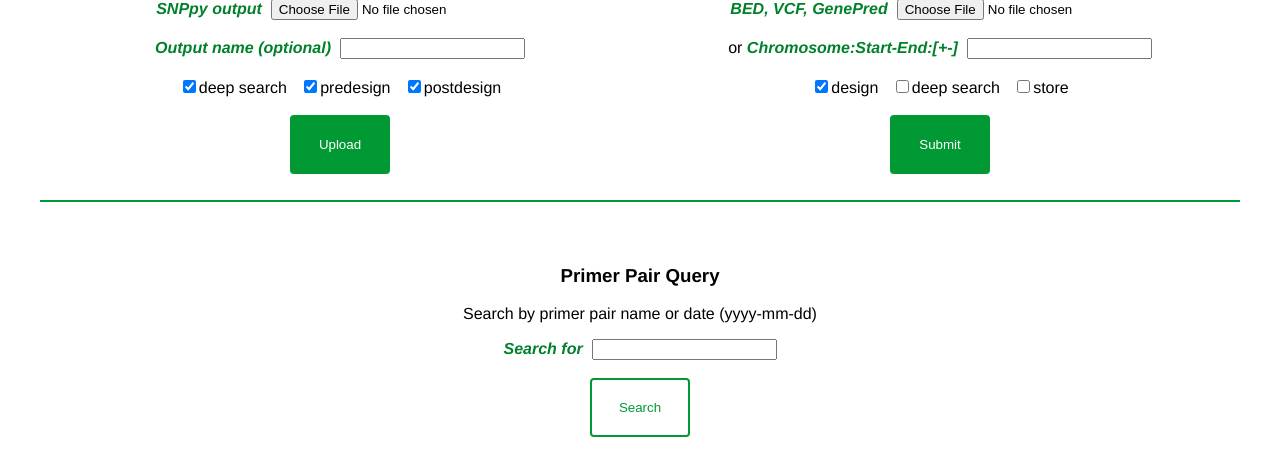
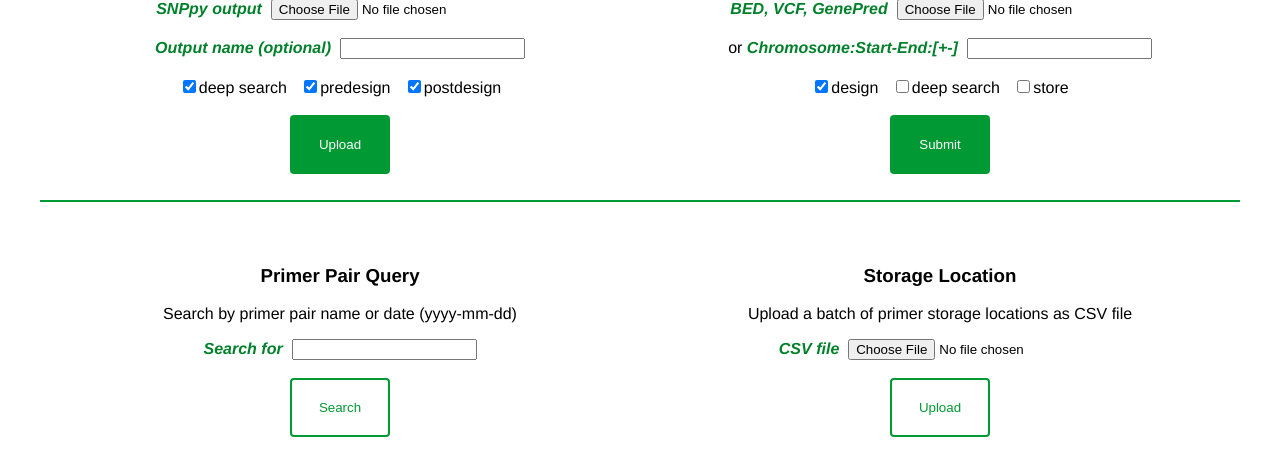
Before and after one commit to KingsPM/zippy, a Flask app: page / in a window 1280 px wide. Shown: the part 174-650 px from the top of the page. Run offline with Flask 2, Linux system fonts and the light colour scheme; parts of the project's set-up code (start-up, migrations or seed data) failed here and were passed over.

Commit message:
Added functionality to upload CSV file with multiple primer storage locations. Form on index page.

```diff
--- a/zippy/templates/index.html
+++ b/zippy/templates/index.html
@@ -28,7 +28,7 @@
         <div>
             <p>&nbsp</p><br><hr><br><br>
         </div>
-        <div id= centre;>
+        <div id="left";>
             <h3>Primer Pair Query</h3>
             <p>Search by primer pair name or date (yyyy-mm-dd)</p>
             <form action="/specify_searchname/" method="post" enctype="multipart/form-data">
@@ -38,15 +38,13 @@
         </div>
         <div>
         </div>
-        <!-- <div id="right">
+        <div id="right">
             <h3>Storage Location</h3>
-            <form action="/update_location/" method="post" enctype="multipart/form-data">
-                <span class="pop">Primer name &nbsp</span><input type="text" name="primername" size=20>
-                <span class="pop">Vessel &nbsp</span><input type="text" name="vessel" maxlength="3" size=3>
-                <span class="pop">Well &nbsp</span><input type="text" name="well"><br><br>
-                <input type="checkbox" name="force" value="True">overwrite<br><br>
-                <input type="submit" id="revSubmit" value="Update">
+            <p>Upload a batch of primer storage locations as CSV file</p>
+            <form action="/upload_batch_locations/" method="post" enctype="multipart/form-data">
+                <span class="pop">CSV file &nbsp</span><input type="file" name="locationsheet"><br><br>
+                <input type="submit" id="revSubmit" value="Upload">
             </form>
-        </div> -->
+        </div>
     </div>
 {% endblock %}
--- a/zippy/views.py
+++ b/zippy/views.py
@@ -10,7 +10,7 @@ from flask import Flask, render_template, request, redirect, send_from_directory
 from celery import Celery
 from werkzeug.utils import secure_filename
 from . import app
-from .zippy import zippyBatchQuery, zippyPrimerQuery, updateLocation, searchByName, updatePrimerName, updatePrimerPairName, blacklistPair
+from .zippy import zippyBatchQuery, zippyPrimerQuery, updateLocation, searchByName, updatePrimerName, updatePrimerPairName, blacklistPair, readprimerlocations
 from .zippylib import ascii_encode_dict
 from .zippylib.primer import Location
 from .zippylib.database import PrimerDB
@@ -280,3 +280,28 @@ def blacklist_pair(pairname):
         for b in blacklisted:
             flash('%s added to blacklist' % (b,), 'success')
     return redirect('/search_by_name/')
+
+@app.route('/upload_batch_locations/', methods=['POST'])
+def upload_samplesheet():
+    if request.method == 'POST':
+        locationsheet = request.files['locationsheet']
+        if not locationsheet:
+            flash('No csvfile submitted. Please try again','warning')
+        else:
+            saveloc = 'uploads/'+locationsheet.filename
+            locationsheet.save(saveloc)
+            updateList = readprimerlocations(saveloc)
+            for item in updateList:
+                print 'Primer:locations to update: ', item
+                with open(app.config['CONFIG_FILE']) as conf:
+                    config = json.load(conf, object_hook=ascii_encode_dict)
+                    db = PrimerDB(config['database'])
+                    updateStatus = updateLocation(item[0], item[1], db, True) # Force is set to True, will force primers into any occupied locations
+                    if updateStatus[0] == 'occupied':
+                        flash('Location already occupied by %s' % (' and '.join(updateStatus[1])), 'warning')
+                    elif updateStatus[0] == 'success':
+                        flash('%s location sucessfully set to %s' % (item[0], str(item[1])), 'success')
+                    else:
+                        flash('%s location update to %s failed' % (item[0], str(item[1])), 'warning')
+            print 'Updated locations using :', updateList
+    return redirect('/index')
--- a/zippy/zippy.py
+++ b/zippy/zippy.py
@@ -21,6 +21,7 @@ import sys
 import json
 import tempfile
 import hashlib
+import csv
 from zippylib.files import VCF, BED, GenePred, Interval, Data, readTargets, readBatch
 from zippylib.primer import Genome, MultiFasta, Primer3, Primer, PrimerPair, Location, parsePrimerName
 from zippylib.reports import Test
@@ -520,6 +521,27 @@ def blacklistPair(pairname, db):
     print sys.stderr, '%s added to blacklist' % (blacklisted,)
     return blacklisted
 
+def readprimerlocations(locationfile):
+    linecount = 0
+    header = []
+    updateList = []
+    with open(locationfile) as csvfile:
+        readfile = csv.reader(csvfile, delimiter=',')
+        for line in readfile:
+            if linecount == 0:
+                header = line
+            else:
+                try:
+                    row = dict(zip(header,line))
+                    primer = row['Primer Name']
+                    box = row['Box'][3:] if row['Box'].startswith('Box') or row['Box'].startswith('box') else row['Box']
+                    well = row['Well']
+                    updateList.append([primer, Location(box, well)])
+                except:
+                    raise Exception('File format not as expected')
+            linecount += 1
+    return updateList
+
 # ==============================================================================
 # === CLI ======================================================================
 # ==============================================================================
```
